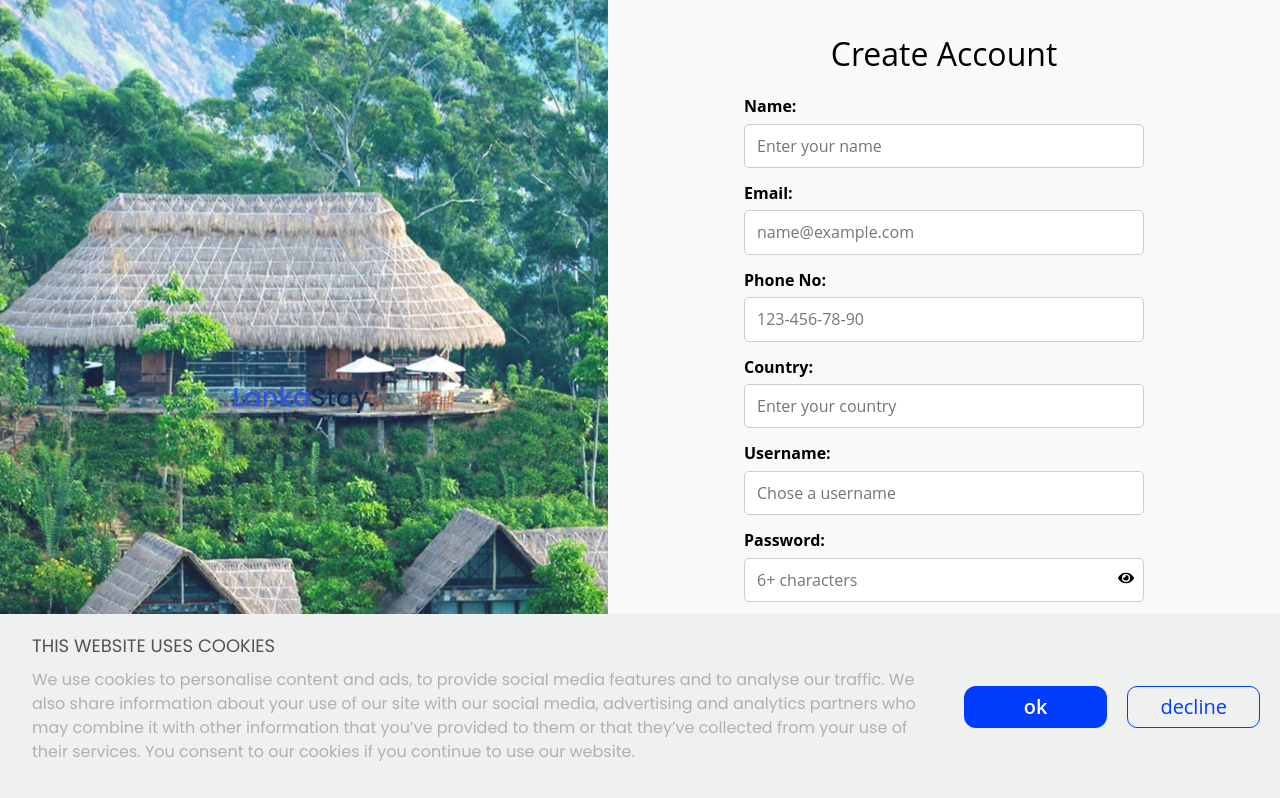
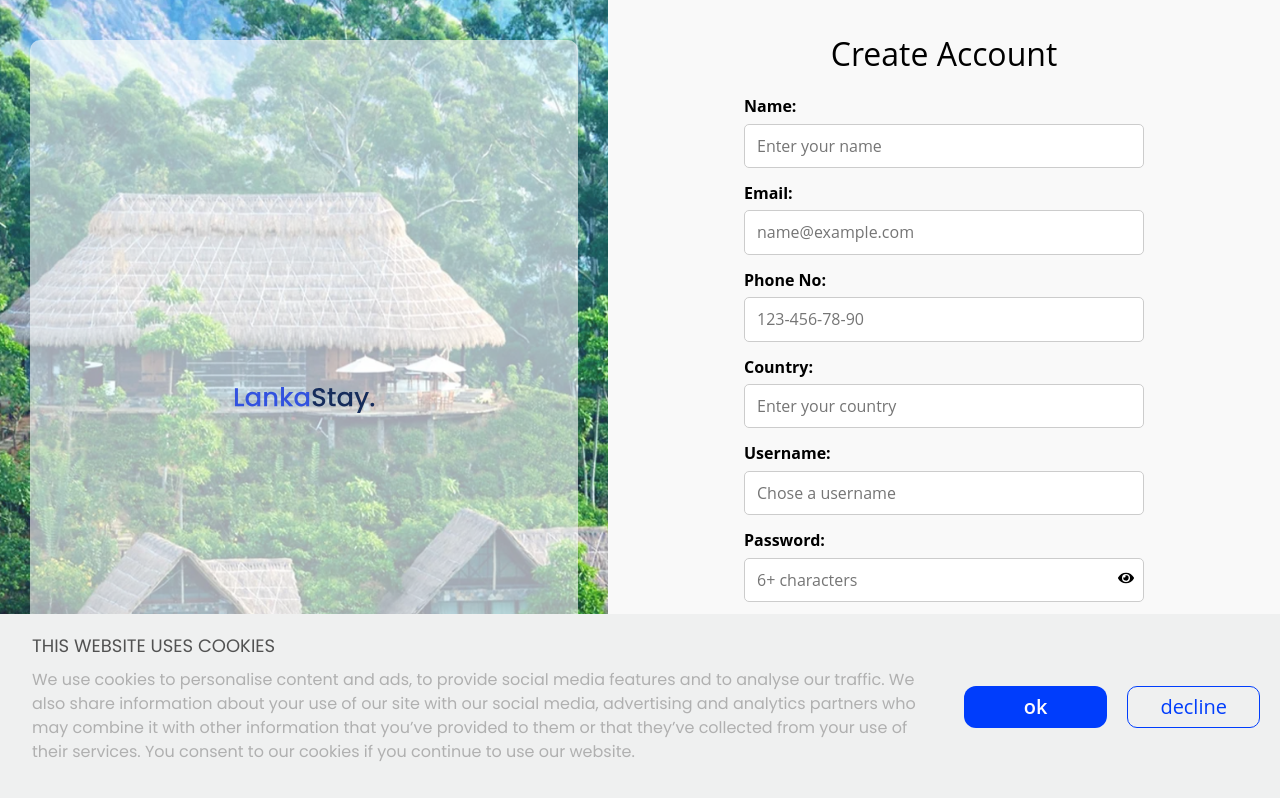
Before and after one commit to nursahtuncel/Lankastay, a React (Vite) app: page /register in a window 1280 px wide. Built offline with nearby package versions, Linux system fonts and the light colour scheme.

Commit message:
[JA-22] - Added some responsive design, added overlay for img

```diff
--- a/src/components/Login/login.jsx
+++ b/src/components/Login/login.jsx
@@ -43,6 +43,7 @@ const Login = () => {
         className={styles.loginImageContainer}
         style={{ backgroundImage: `url(${loginImg})` }}
       >
+        <div className={styles.imageOverlay}></div>
         <img className={styles.loginLogo} src={logo} alt="Logo" />
       </div>
       <div className={styles.loginFormContainer}>
--- a/src/components/Login/login.module.scss
+++ b/src/components/Login/login.module.scss
@@ -11,11 +11,21 @@
     align-items: center;
     justify-content: center;
     position: relative;
+    @media (max-width: 768px) {
+      display: none;
+    }
+    .imageOverlay {
+      position: absolute;
+      top: 5%;
+      left: 5%;
+      width: 90%;
+      height: 90%;
+      background-color: rgba(255, 255, 255, 0.6); // Semi-transparent white
+      border-radius: 10px;
+    }
     .loginLogo {
       position: absolute;
-      top: 50%;
-      left: 50%;
-      transform: translate(-50%, -50%);
+      z-index: 2;
       max-width: 150px;
     }
   }
@@ -27,6 +37,10 @@
     align-items: center;
     padding: 2rem;
     background-color: #f9f9f9;
+    @media (max-width: 768px) {
+      width: 100%;
+      padding: 2rem;
+    }
     h1 {
       font-size: 2rem;
       margin-bottom: 1.5rem;
--- a/src/components/Register/register.jsx
+++ b/src/components/Register/register.jsx
@@ -62,6 +62,7 @@ const Register = () => {
         className={styles.registerImageContainer}
         style={{ backgroundImage: `url(${registerImg})` }}
       >
+        <div className={styles.imageOverlay}></div>
         <img className={styles.registerLogo} src={logo} alt="Logo" />
       </div>
       <div className={styles.registerFormContainer}>
--- a/src/components/Register/register.module.scss
+++ b/src/components/Register/register.module.scss
@@ -11,11 +11,21 @@
     align-items: center;
     justify-content: center;
     position: relative;
+    @media (max-width: 768px) {
+      display: none;
+    }
+    .imageOverlay {
+      position: absolute;
+      top: 5%;
+      left: 5%;
+      width: 90%;
+      height: 90%;
+      background-color: rgba(255, 255, 255, 0.6); // Semi-transparent white
+      border-radius: 10px;
+    }
     .registerLogo {
       position: absolute;
-      top: 50%;
-      left: 50%;
-      transform: translate(-50%, -50%);
+      z-index: 2;
       max-width: 150px;
     }
   }
@@ -27,6 +37,10 @@
     align-items: center;
     padding: 2rem;
     background-color: #f9f9f9;
+    @media (max-width: 768px) {
+      width: 100%;
+      padding: 2rem;
+    }
     h1 {
       font-size: 2rem;
       margin-bottom: 1.5rem;
```
